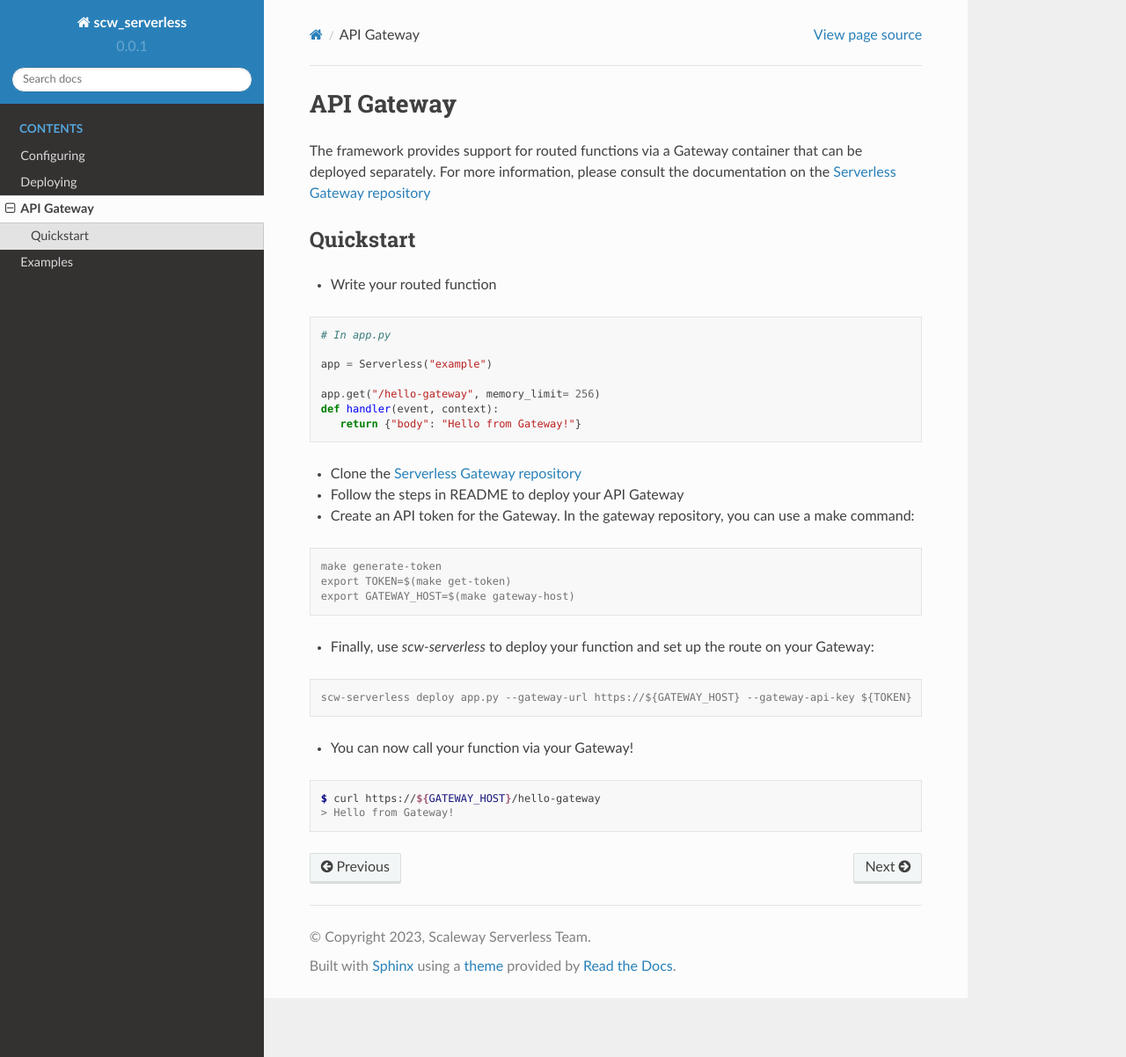
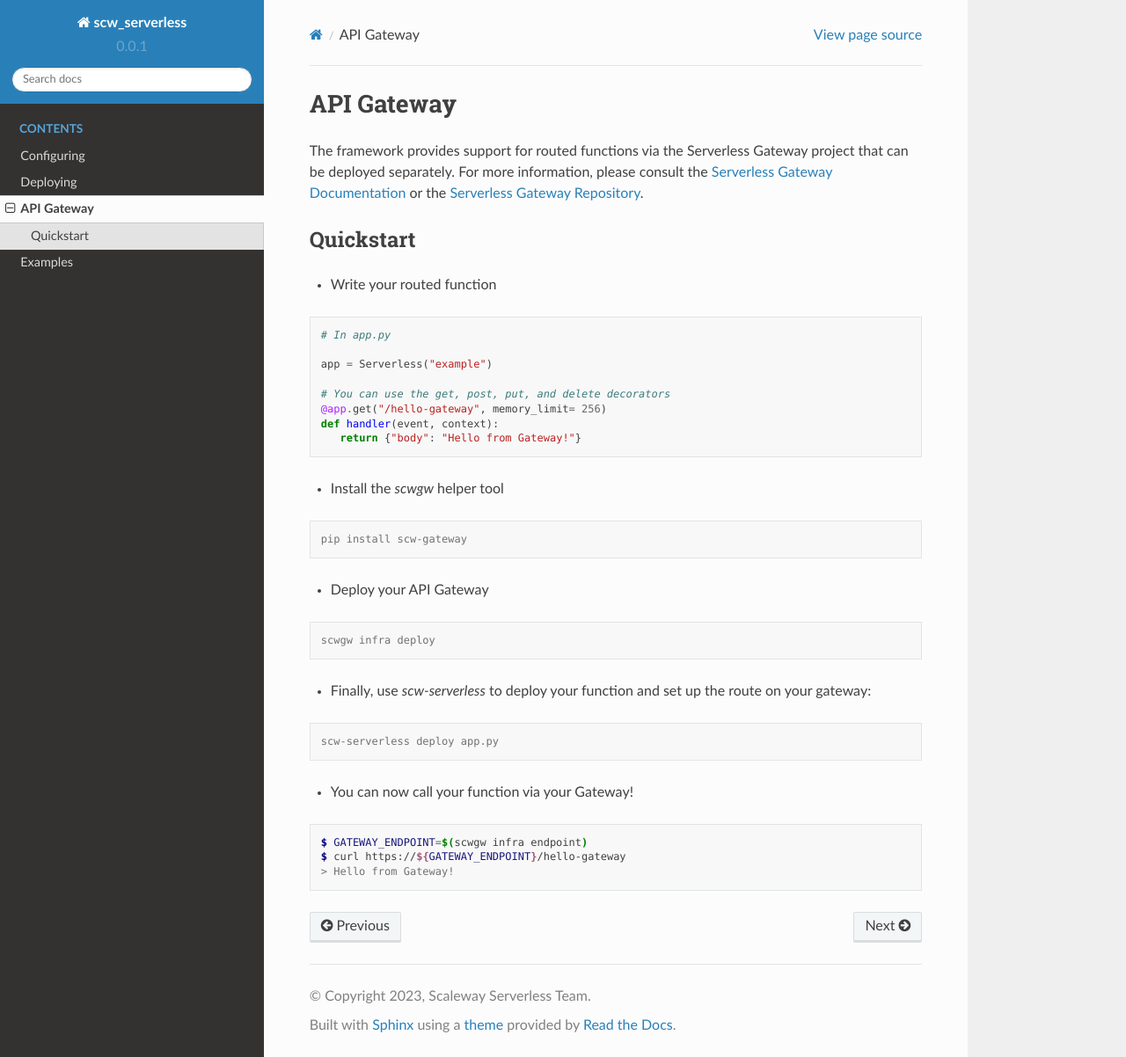
Before and after one commit to scaleway/serverless-api-framework-python, a Sphinx documentation site: the page built from docs/source/gateway.rst, in a window 1280 px wide and 1202 px high. Shown: the whole window at 88% size. Built offline with Sphinx 7.4.7 and the Read the Docs theme 2.0.0, drawn with Linux system fonts in a browser that asks for light colours.

Commit message:
chore: release new serverless gateway integration :tada:  (#117)
* chore: update for gateway CLI changes

* docs: fix typo changelog

* chore: poetry lock

* fix(ci): update workflow for scwgw changes

* fix(test): get-endpoint deprecated

* docs: typo in variable name

* docs: link to readthedocs docs

```diff
--- a/docs/source/gateway.rst
+++ b/docs/source/gateway.rst
@@ -1,8 +1,8 @@
 API Gateway
 ===========
 
-The framework provides support for routed functions via a Gateway container that can be deployed separately.
-For more information, please consult the documentation on the `Serverless Gateway repository`_
+The framework provides support for routed functions via the Serverless Gateway project that can be deployed separately.
+For more information, please consult the `Serverless Gateway Documentation`_ or the `Serverless Gateway Repository`_.
 
 Quickstart
 ^^^^^^^^^^
@@ -15,31 +15,36 @@ Quickstart
 
    app = Serverless("example")
 
-   app.get("/hello-gateway", memory_limit= 256)
+   # You can use the get, post, put, and delete decorators
+   @app.get("/hello-gateway", memory_limit= 256)
    def handler(event, context):
       return {"body": "Hello from Gateway!"}
 
-* Clone the `Serverless Gateway repository`_
-* Follow the steps in README to deploy your API Gateway
-* Create an API token for the Gateway. In the gateway repository, you can use a make command:
+* Install the `scwgw` helper tool
 
 .. code-block:: console
 
-    make generate-token
-    export TOKEN=$(make get-token)
-    export GATEWAY_HOST=$(make gateway-host)
+    pip install scw-gateway
 
-* Finally, use `scw-serverless` to deploy your function and set up the route on your Gateway:
+* Deploy your API Gateway
 
 .. code-block:: console
 
-    scw-serverless deploy app.py --gateway-url https://${GATEWAY_HOST} --gateway-api-key ${TOKEN}
+    scwgw infra deploy
+
+* Finally, use `scw-serverless` to deploy your function and set up the route on your gateway:
+
+.. code-block:: console
+
+    scw-serverless deploy app.py
 
 * You can now call your function via your Gateway!
 
 .. code-block:: console
 
-    $ curl https://${GATEWAY_HOST}/hello-gateway
+    $ GATEWAY_ENDPOINT=$(scwgw infra endpoint)
+    $ curl https://${GATEWAY_ENDPOINT}/hello-gateway
     > Hello from Gateway!
 
 .. _Serverless Gateway Repository: https://github.com/scaleway/serverless-gateway
+.. _Serverless Gateway Documentation: https://serverless-gateway.readthedocs.io/en/latest/
--- a/pyproject.toml
+++ b/pyproject.toml
@@ -1,6 +1,6 @@
 [tool.poetry]
 name = "scw-serverless"
-version = "1.1.0"
+version = "1.2.0"
 description = "Framework for writing serverless APIs in Python, using Scaleway functions and containers."
 authors = ["Scaleway Serverless Team <opensource@scaleway.com>"]
 readme = "README.md"
@@ -47,7 +47,7 @@ pytest-xdist = "^3.1.0"
 pylint = "^2.15.10"
 pylint-per-file-ignores = "^1.1.0"
 responses = ">=0.22,<0.24"
-scw-gateway = "^0.3.0"
+scw-gateway = "^0.4.0"
 
 [tool.poetry.group.doc]
 optional = true
```
Also changed, not shown: CHANGELOG.md (+6 -0 lines), 4 other files.
